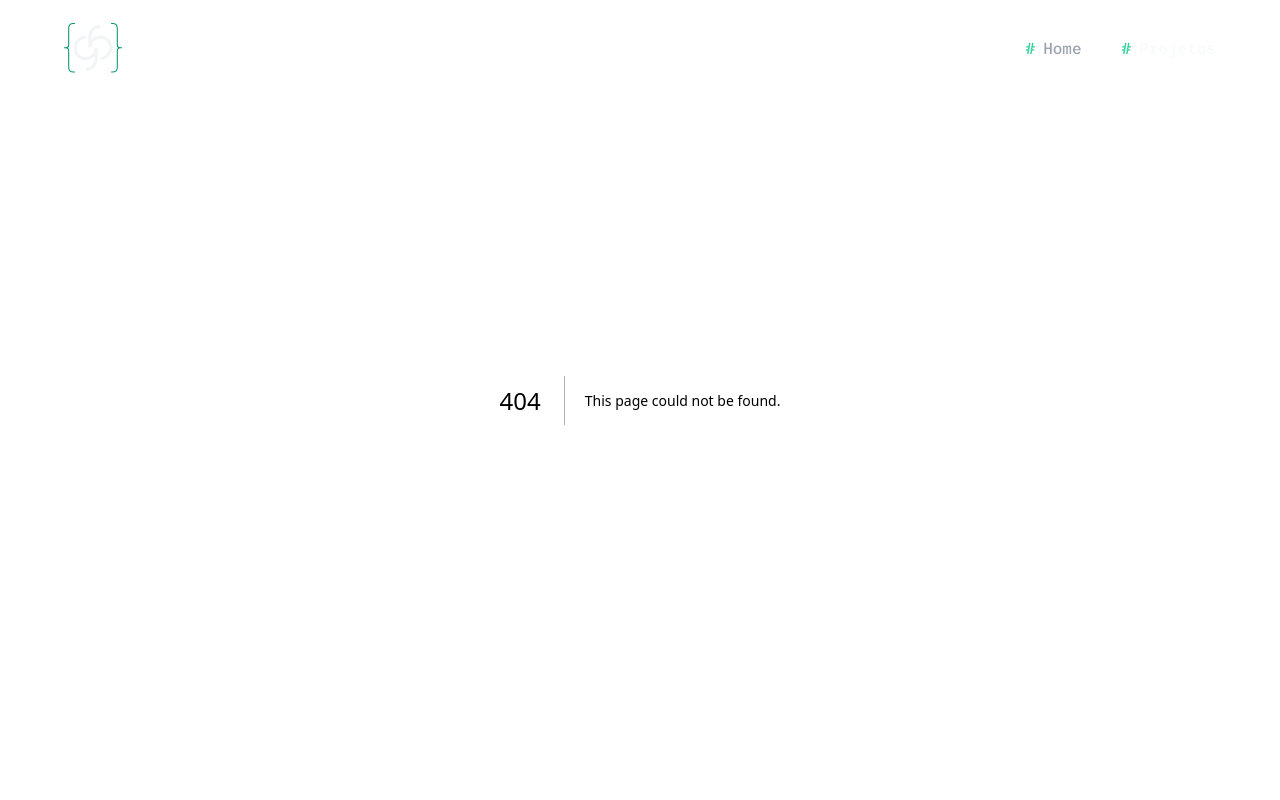
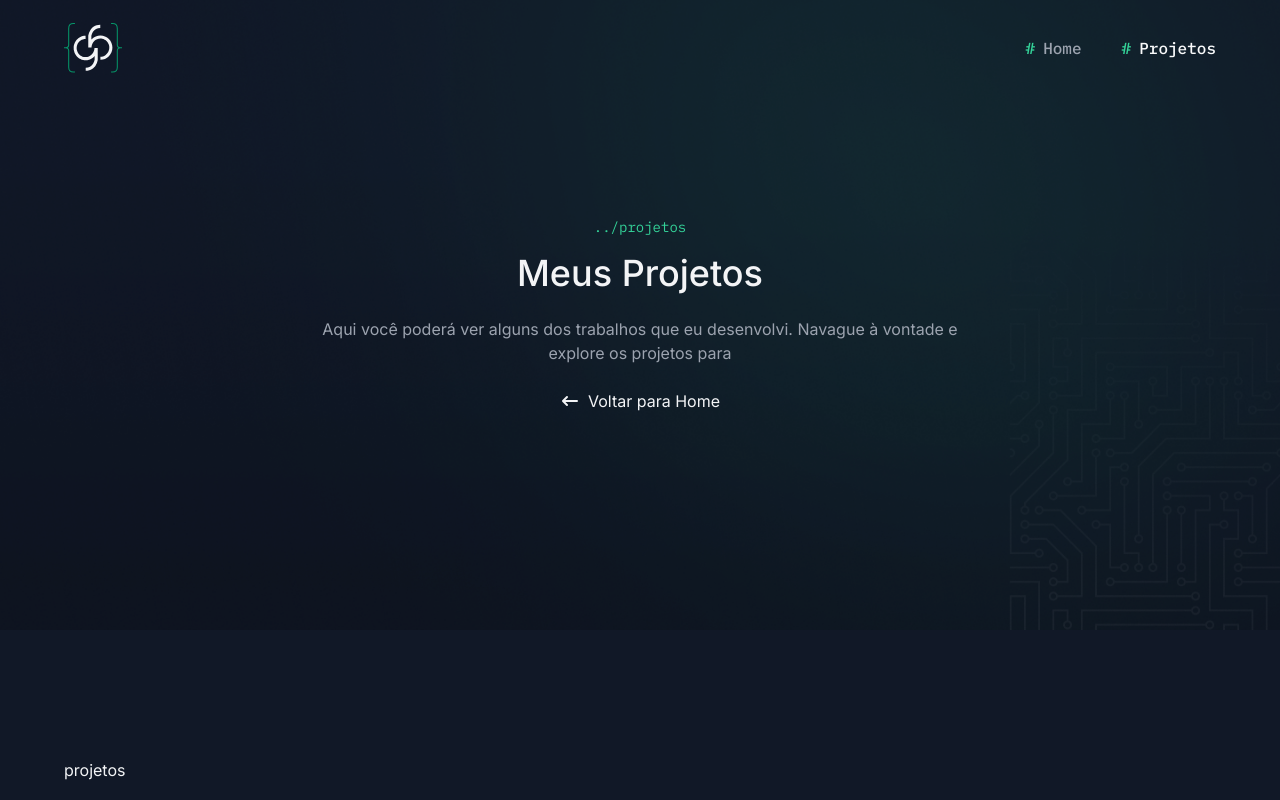
Before and after one commit to brunolimadevelopment/portfolio, a Next.js app: page /projects in a window 1280 px wide. Before the commit this address had no page. Shown: the top 800 px of the page. Built offline with nearby package versions, Linux system fonts and the light colour scheme.

Commit message:
feat: projects page

```diff
--- a/app/components/pages/home/highlighted-projects/index.tsx
+++ b/app/components/pages/home/highlighted-projects/index.tsx
@@ -17,7 +17,7 @@ export const HighlightedProjects = () => {
                 <HorizontalDivider className="my-16" />
                 <p className="flex items-center gap-1.5">
                     <span className="text-gray-400">Se interessou?</span>
-                    <Link href="/projects" className="inline-flex items-center">
+                    <Link href="/projects" className="inline-flex items-center gap-2">
                         Ver todos
                         <HiArrowNarrowRight />
                     </Link>
--- /dev/null
+++ b/app/components/pages/projects/page-introduction/index.tsx
@@ -0,0 +1,17 @@
+import { SectionTitle } from "@/app/components/section-title"
+import Link from "next/link"
+import { HiArrowNarrowLeft } from "react-icons/hi"
+
+export const PageIntroduction = () => {
+    return (
+        <section className="w-full h-[450px] lg:h-[630px] bg-hero-image bg-cover bg-center bg-no-repeat flex flex-col items-center justify-center px-2">
+            <SectionTitle subtitle="projetos" title="Meus Projetos" className="text-center items-center [&>h3]:text-4xl" />
+            <div className="flex flex-col items-center">
+                <p className="text-gray-400 text-center max-w-[640px] my-6 text-sm sm:text-base">
+                    Aqui você poderá ver alguns dos trabalhos que eu desenvolvi. Navague à vontade e explore os projetos para
+                </p>
+                <Link href="/" className="flex flex-row items-center gap-2"><HiArrowNarrowLeft size={20} /> Voltar para Home</Link>
+            </div>
+        </section>
+    )
+}
--- /dev/null
+++ b/app/components/pages/projects/projects-list/index.tsx
@@ -0,0 +1,7 @@
+export const ProjectList = () => {
+    return (
+        <section className="container py-32">
+            projetos
+        </section>
+    )
+}
--- /dev/null
+++ b/app/components/pages/projects/projects-list/project-card/index.tsx
@@ -0,0 +1,22 @@
+import Image from "next/image"
+
+export const ProjectCard = () => {
+    return (
+        <div>
+            <div>
+                <Image
+                    width={380}
+                    height={200}
+                    src="https://media.graphassets.com/FRhUdgUQTHmLmwf9u0BA"
+                    alt="Thumbnail do projeto BookWise"
+                    unoptimized
+                />
+            </div>
+
+            <div>
+                <strong>BookWise</strong>
+                <p>Lorem ipsum dolor sit amet consectetur adipisicing elit. hic!</p>
+            </div>
+        </div>
+    )
+}
--- /dev/null
+++ b/app/projects/page.tsx
@@ -0,0 +1,11 @@
+import { PageIntroduction } from "../components/pages/projects/page-introduction";
+import { ProjectList } from "../components/pages/projects/projects-list";
+
+export default function Projects() {
+    return (
+        <>
+            <PageIntroduction />
+            <ProjectList />
+        </>
+    )
+}
```
